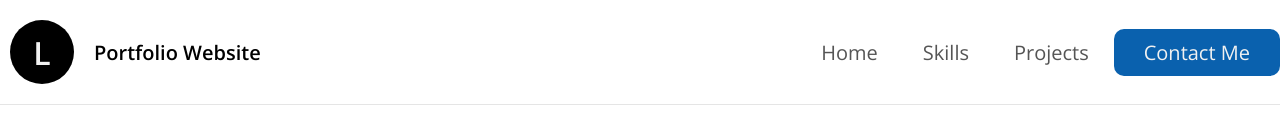
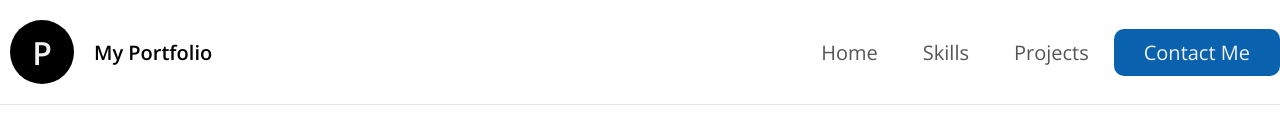
Before and after one commit to Prajwal6361/Portfolio, a plain HTML site: page index.html in a window 1280 px wide. Shown: the top 133 px of the page. Drawn offline with nearby package versions, Linux system fonts and the light colour scheme.

Commit message:
Title change

```diff
--- a/index.html
+++ b/index.html
@@ -21,8 +21,8 @@
 <body>
     <header>
         <a href="#" class="logo-holder">
-            <div class="logo">L</div>
-            <div class="logo-text">Portfolio Website</div>
+            <div class="logo">P</div>
+            <div class="logo-text">My Portfolio</div>
         </a>
         <nav>
             <ul id="menu">
```
